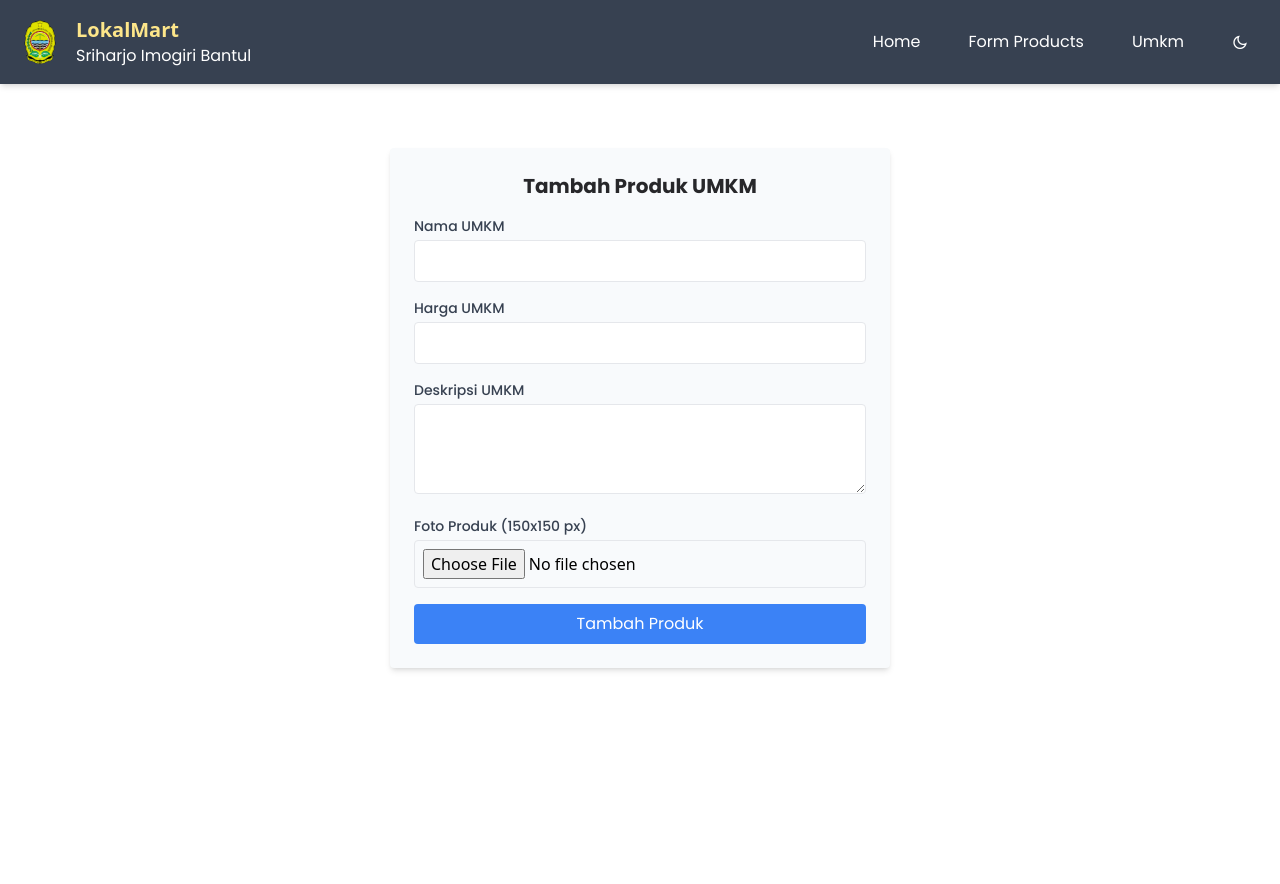
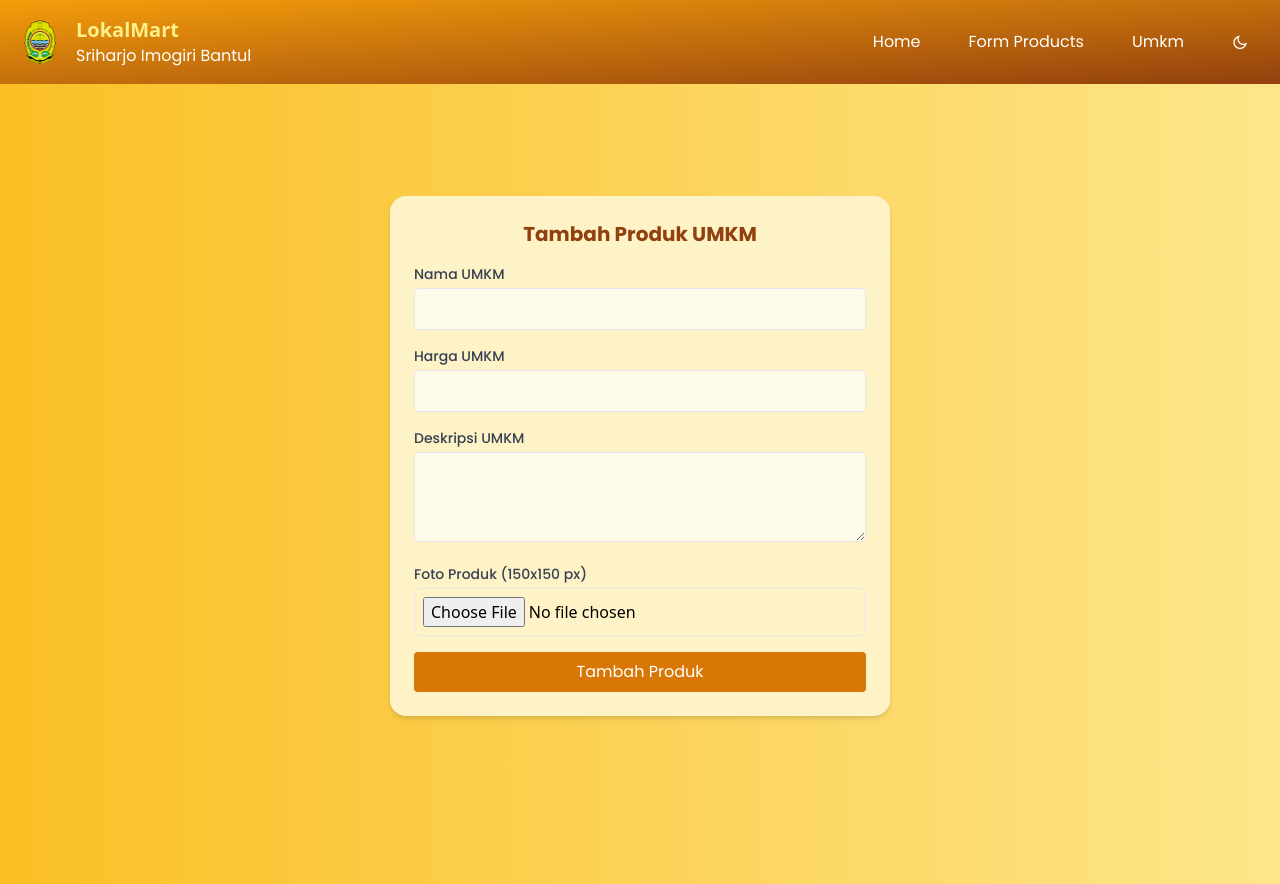
Before and after one commit to naufalfadhliadyatma/TugasAkhir_Tekweb_2300016018, a React (Vite) app in the folder frontend/: page /manage in a window 1280 px wide. Before the commit the page ends 800 px from the top, so only its background shows below. Built offline with nearby package versions, Linux system fonts and the light colour scheme.

Commit message:
merubah warna

```diff
--- a/frontend/index.html
+++ b/frontend/index.html
@@ -9,6 +9,10 @@
       href="https://fonts.googleapis.com/css2?family=Poppins:wght@400;500;600;700&display=swap"
       rel="stylesheet"
     />
+    <link
+      href="https://fonts.googleapis.com/css2?family=Montserrat:wght@400;500;700&display=swap"
+      rel="stylesheet"
+    />
   </head>
   <body>
     <div id="root"></div>
--- a/frontend/src/components/Navbar.jsx
+++ b/frontend/src/components/Navbar.jsx
@@ -21,7 +21,7 @@ const Navbar = () => {
 
   // Struktur dan tampilan navbar
   return (
-    <nav className="bg-gray-700 text-white shadow-md">
+    <nav className="bg-gradient-to-br from-amber-500 to-amber-800 text-white shadow-md">
       <div className="container mx-auto flex justify-between items-center p-4">
         {/* Bagian logo dan deskripsi lokasi */}
         <div className="flex items-center space-x-3">
@@ -32,7 +32,7 @@ const Navbar = () => {
           />
           <div>
             {/* Judul aplikasi */}
-            <h1 className="text-xl font-bold text-amber-200">
+            <h1 className="text-xl font-bold text-yellow-200">
               LokalMart
             </h1>
             {/* Deskripsi lokasi */}
@@ -72,28 +72,28 @@ const Navbar = () => {
             {/* Tautan ke halaman utama */}
             <Link
               to="/" // Rute ke halaman Home
-              className="block md:inline-block px-4 py-2 text-white hover:text-cyan-100 font-poppins font-thin"
+              className="block md:inline-block px-4 py-2 text-white hover:text-yellow-400 font-poppins font-thin"
             >
               Home
             </Link>
             {/* Tautan ke halaman Form Products */}
             <Link
               to="/manage" // Rute ke halaman Form Products
-              className="block md:inline-block px-4 py-2 text-white hover:text-cyan-100 font-poppins font-thin"
+              className="block md:inline-block px-4 py-2 text-white hover:text-yellow-400  font-poppins font-thin"
             >
               Form Products
             </Link>
             {/* Tautan ke halaman UMKM */}
             <Link
               to="/umkm" // Rute ke halaman UMKM
-              className="block md:inline-block px-4 py-2 text-white hover:text-cyan-100 font-poppins font-thin"
+              className="block md:inline-block px-4 py-2 text-white hover:text-yellow-400  font-poppins font-thin"
             >
               Umkm
             </Link>
             {/* Tombol untuk mengganti tema aplikasi (Dark Mode / Light Mode) */}
             <button
               onClick={toggleDarkMode} // Fungsi untuk mengganti tema
-              className="block md:inline-block px-4 py-2 text-white hover:text-cyan-100 font-poppins font-thin"
+              className="block md:inline-block px-4 py-2 text-white hover:text-yellow-400  font-poppins font-thin"
               aria-label="Toggle Dark Mode" // Deskripsi untuk aksesibilitas
             >
               {/* Menampilkan ikon matahari untuk Light Mode dan ikon bulan untuk Dark Mode */}
--- a/frontend/src/index.css
+++ b/frontend/src/index.css
@@ -4,6 +4,6 @@
 
 /* Darkmode */
 .dark-mode {
-  background-color: #121212;
+  background-color: #b45309;
   color: #fff8dc;
 }
--- a/frontend/src/pages/ManageProduct.jsx
+++ b/frontend/src/pages/ManageProduct.jsx
@@ -73,13 +73,13 @@ const ManageProduct = () => {
   };
 
   return (
-    <div className="flex justify-center items-center mt-16">
+    <div className="bg-gradient-to-r from-amber-400 to-amber-200 min-h-screen flex justify-center items-center pb-14">
       {/* Form untuk menambahkan produk UMKM */}
       <form
         onSubmit={handleSubmit}
-        className="bg-slate-50 p-6 rounded shadow-md w-[500px]"
+        className="bg-amber-100 p-6 rounded-2xl shadow-md w-[500px]"
       >
-        <h2 className="text-xl font-bold mb-4 text-center font-poppins text-zinc-800">
+        <h2 className="text-xl font-bold mb-4 text-center font-poppins text-amber-800">
           Tambah Produk UMKM
         </h2>
 
@@ -97,7 +97,7 @@ const ManageProduct = () => {
             name="judul"
             value={formData.judul}
             onChange={handleChange}
-            className="mt-1 p-2 border rounded w-full"
+            className="mt-1 p-2 border rounded w-full bg-amber-50"
             required
           />
         </div>
@@ -116,7 +116,7 @@ const ManageProduct = () => {
             name="harga_barang"
             value={formData.harga_barang}
             onChange={handleChange}
-            className="mt-1 p-2 border rounded w-full"
+            className="mt-1 p-2 border rounded w-full bg-amber-50"
             required
           />
         </div>
@@ -134,7 +134,7 @@ const ManageProduct = () => {
             name="deskripsi"
             value={formData.deskripsi}
             onChange={handleChange}
-            className="mt-1 p-2 border rounded w-full"
+            className="mt-1 p-2 border rounded w-full bg-amber-50"
             rows="3"
             required
           ></textarea>
@@ -152,7 +152,7 @@ const ManageProduct = () => {
             type="file"
             id="foto_barang"
             name="foto_barang"
-            accept="image/*"
+            accept="image/*" //untuk menerima foto saja
             onChange={handleFileChange}
             className="mt-1 p-2 border rounded w-full"
           />
@@ -161,7 +161,7 @@ const ManageProduct = () => {
         {/* Tombol submit untuk menambah produk */}
         <button
           type="submit"
-          className="bg-blue-500 text-white py-2 px-4 rounded hover:bg-blue-600 w-full font-poppins"
+          className="bg-amber-600 text-white py-2 px-4 rounded hover:bg-amber-400 w-full font-poppins"
         >
           Tambah Produk
         </button>
--- a/frontend/src/pages/UmkmPage.jsx
+++ b/frontend/src/pages/UmkmPage.jsx
@@ -35,7 +35,7 @@ const Umkm = () => {
 
   // Memulai mode edit dengan menyimpan data produk ke state editProduct
   const handleEdit = (product) => {
-    setEditProduct({ ...product });
+    setEditProduct({ ...product }); //clone product
   };
 
   // Mengelola perubahan input pada mode edit
@@ -80,9 +80,9 @@ const Umkm = () => {
   };
 
   return (
-    <div className="p-6">
+    <div className="bg-amber-400 min-h-screen pt-9">
       {/* Header halaman */}
-      <h1 className="text-3xl font-bold text-center mb-6 ">
+      <h1 className="text-3xl font-bold text-center mb-6 font-montserrat">
         Daftar UMKM Kalurahan Sriharjo
       </h1>
 
@@ -93,8 +93,7 @@ const Umkm = () => {
           editProduct && editProduct.id === product.id ? (
             <div
               key={product.id}
-              className="w-[300px] bg-slate-100 shadow-md rounded-xl p-4"
-            >
+              className="w-[300px] bg-slate-100 shadow-md rounded-xl p-4"            >
               <h3 className="text-lg font-semibold text-center font-poppins text-zinc-800 ">
                 Edit Produk
               </h3>
@@ -127,7 +126,7 @@ const Umkm = () => {
               {/* Tombol untuk menyimpan perubahan */}
               <button
                 onClick={handleSave}
-                className="bg-blue-500 text-white py-1 px-4 rounded hover:bg-blue-600 mt-2 font-poppins"
+                className="bg-amber-500 text-white py-1 px-4 rounded hover:bg-amber-600 mt-2 font-poppins"
               >
                 Save
               </button>
@@ -143,7 +142,7 @@ const Umkm = () => {
             // Tampilan biasa untuk daftar produk
             <div
               key={product.id}
-              className="w-[300px] bg-yellow-50 shadow-md rounded-xl p-4 transform  transition-transform"
+              className="w-[300px] bg-amber-100 shadow-md rounded-xl p-4 transform  transition-transform"
             >
               {/* hover:scale-105 --> kode class diatas bagian card jika ingin hover */}
               {/* Gambar produk */}
--- a/frontend/tailwind.config.js
+++ b/frontend/tailwind.config.js
@@ -9,6 +9,7 @@ export default {
     extend: {
       fontFamily: {
         poppins: ["Poppins", "sans-serif"],
+        montserrat: ['Montserrat', 'sans-serif'],
       },
     },
   },
```
Also changed, not shown: frontend/src/pages/Home.jsx (+22 -17 lines).
